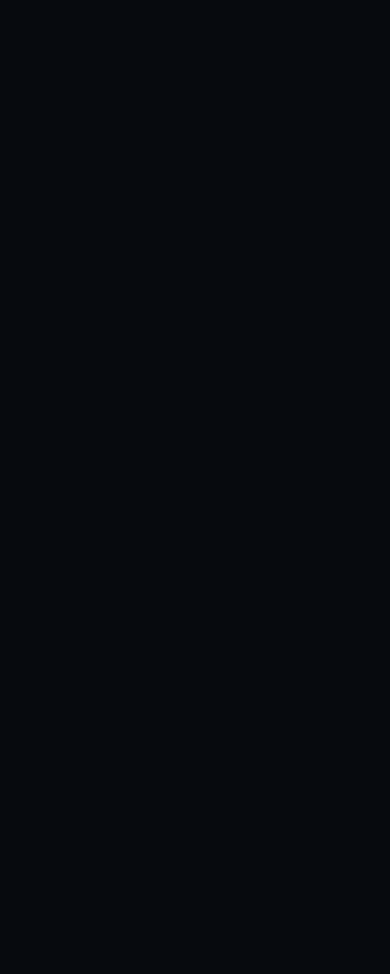
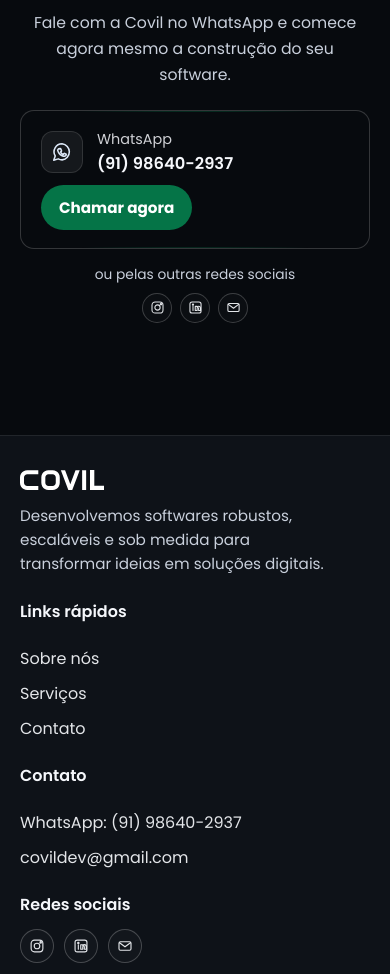
Before and after one commit to Covil-Works/Site-Covil, a React (Vite) app: page / in a window 390 px wide. Shown: the part 2533-3507 px from the top of the page. Before the commit the page ends 2490 px from the top, so only its background shows below. Built offline with nearby package versions, Linux system fonts and the light colour scheme.

Commit message:
feat(site): add contact and footer sections with responsive refinements

```diff
--- a/src/App.jsx
+++ b/src/App.jsx
@@ -93,7 +93,7 @@ function App() {
   }, []);
 
   useEffect(() => {
-    const serviceCards = Array.from(document.querySelectorAll(".services article"));
+    const serviceCards = Array.from(document.querySelectorAll(".services article, .contact-card"));
 
     if (serviceCards.length === 0) {
       return undefined;
@@ -220,7 +220,16 @@ function App() {
               <a href="#projetos" onClick={closeMobileMenu}>
                 Projetos
               </a>
-              <a href="#projetos" className="cta-button" onClick={closeMobileMenu}>
+              <a href="#contato" onClick={closeMobileMenu}>
+                Contato
+              </a>
+              <a
+                href="https://wa.me/5591986402937"
+                target="_blank"
+                rel="noreferrer"
+                className="cta-button"
+                onClick={closeMobileMenu}
+              >
                 Crie seu projeto
               </a>
             </div>
@@ -343,7 +352,149 @@ function App() {
 
           <div className="forest-strip" aria-hidden="true" />
         </section>
+
+        <section id="contato" className="contact-section" aria-labelledby="contact-heading">
+          <div className="contact-header">
+            <h2 id="contact-heading">Vamos tirar seu projeto do papel?</h2>
+            <p>Fale com a Covil no WhatsApp e comece agora mesmo a construção do seu software.</p>
+          </div>
+
+          <div className="contact-grid">
+            <a
+              href="https://wa.me/5591986402937"
+              target="_blank"
+              rel="noreferrer"
+              className="contact-card contact-card--cta"
+              aria-label="Chamar a Covil no WhatsApp"
+            >
+              <span className="contact-card-icon" aria-hidden="true">
+                <svg viewBox="0 0 24 24" role="img">
+                  <path d="M12.1 3.1a8.7 8.7 0 0 0-7.5 13.2L3 21l4.9-1.5a8.9 8.9 0 0 0 4.2 1.1h.1a8.8 8.8 0 0 0-.1-17.5Z" />
+                  <path d="M9 8.7c.2-.5.4-.5.6-.5h.5c.2 0 .4 0 .5.4.2.5.8 1.8.8 1.9.1.2.1.3 0 .5s-.2.3-.4.4-.3.3-.4.4c-.1.1-.2.3 0 .5.2.4 1 1.6 2.4 2.1.3.1.5.1.6 0 .2-.2.5-.6.6-.8.2-.2.3-.2.5-.1.2.1 1.3.6 1.5.7.2.1.4.2.4.3s0 .8-.3 1.2c-.2.4-1 .8-1.3.8-.4.1-.8.2-1.3 0a7 7 0 0 1-2.1-.7 8.1 8.1 0 0 1-2.8-2.5c-.8-1.1-1.2-2.1-1.4-2.8-.2-.7.1-1.1.3-1.4.2-.3.4-.5.6-.7Z" />
+                </svg>
+              </span>
+              <span className="contact-card-content">
+                <span className="contact-card-label">WhatsApp</span>
+                <span className="contact-card-value">(91) 98640-2937</span>
+              </span>
+              <span className="contact-card-action">Chamar agora</span>
+            </a>
+
+            <div className="contact-alt" aria-label="Outras redes de contato">
+              <p>ou pelas outras redes sociais</p>
+              <div className="contact-alt-icons">
+                <a
+                  href="https://www.instagram.com/covildev/"
+                  target="_blank"
+                  rel="noreferrer"
+                  className="contact-alt-link"
+                  aria-label="Instagram da Covil"
+                >
+                  <svg viewBox="0 0 24 24" role="img">
+                    <rect x="3.2" y="3.2" width="17.6" height="17.6" rx="5" />
+                    <circle cx="12" cy="12" r="4.2" />
+                    <circle cx="17.5" cy="6.6" r="1.1" />
+                  </svg>
+                </a>
+
+                <a
+                  href="https://linkedin.com/company/covildev"
+                  target="_blank"
+                  rel="noreferrer"
+                  className="contact-alt-link"
+                  aria-label="LinkedIn da Covil"
+                >
+                  <svg viewBox="0 0 24 24" role="img">
+                    <rect x="3.1" y="3.1" width="17.8" height="17.8" rx="3.3" />
+                    <path d="M8 10.2v6.6" />
+                    <circle cx="8" cy="7.5" r="1" />
+                    <path d="M11.6 16.8v-6.6h3v1c.4-.7 1.3-1.3 2.5-1.3 2 0 2.9 1.2 2.9 3.4v3.5h-3v-3.2c0-1-.3-1.7-1.2-1.7s-1.2.7-1.2 1.8v3.1Z" />
+                  </svg>
+                </a>
+
+                <a
+                  href="mailto:covildev@gmail.com"
+                  className="contact-alt-link"
+                  aria-label="Email da Covil"
+                >
+                  <svg viewBox="0 0 24 24" role="img">
+                    <rect x="3" y="5.6" width="18" height="12.8" rx="2.1" />
+                    <path d="M3.8 7.1 12 13.2l8.2-6.1" />
+                  </svg>
+                </a>
+              </div>
+            </div>
+          </div>
+        </section>
       </main>
+
+      <footer className="site-footer" aria-labelledby="footer-title">
+        <div className="site-footer-inner">
+          <div className="site-footer-brand">
+            <img src="/img/nome-covil.svg" alt="Covil" />
+            <p>
+              Desenvolvemos softwares robustos, escaláveis e sob medida para transformar
+              ideias em soluções digitais.
+            </p>
+          </div>
+
+          <nav className="site-footer-nav" aria-label="Links rápidos">
+            <h2 id="footer-title">Links rápidos</h2>
+            <a href="#sobre">Sobre nós</a>
+            <a href="#projetos">Serviços</a>
+            <a href="#contato">Contato</a>
+          </nav>
+
+          <div className="site-footer-contact">
+            <h2>Contato</h2>
+            <a href="https://wa.me/5591986402937" target="_blank" rel="noreferrer">
+              WhatsApp: (91) 98640-2937
+            </a>
+            <a href="mailto:covildev@gmail.com">covildev@gmail.com</a>
+          </div>
+
+          <div className="site-footer-social">
+            <h2>Redes sociais</h2>
+            <div className="site-footer-social-icons">
+              <a
+                href="https://www.instagram.com/covildev/"
+                target="_blank"
+                rel="noreferrer"
+                aria-label="Instagram da Covil"
+              >
+                <svg viewBox="0 0 24 24" role="img">
+                  <rect x="3.2" y="3.2" width="17.6" height="17.6" rx="5" />
+                  <circle cx="12" cy="12" r="4.2" />
+                  <circle cx="17.5" cy="6.6" r="1.1" />
+                </svg>
+              </a>
+              <a
+                href="https://linkedin.com/company/covildev"
+                target="_blank"
+                rel="noreferrer"
+                aria-label="LinkedIn da Covil"
+              >
+                <svg viewBox="0 0 24 24" role="img">
+                  <rect x="3.1" y="3.1" width="17.8" height="17.8" rx="3.3" />
+                  <path d="M8 10.2v6.6" />
+                  <circle cx="8" cy="7.5" r="1" />
+                  <path d="M11.6 16.8v-6.6h3v1c.4-.7 1.3-1.3 2.5-1.3 2 0 2.9 1.2 2.9 3.4v3.5h-3v-3.2c0-1-.3-1.7-1.2-1.7s-1.2.7-1.2 1.8v3.1Z" />
+                </svg>
+              </a>
+              <a href="mailto:covildev@gmail.com" aria-label="Email da Covil">
+                <svg viewBox="0 0 24 24" role="img">
+                  <rect x="3" y="5.6" width="18" height="12.8" rx="2.1" />
+                  <path d="M3.8 7.1 12 13.2l8.2-6.1" />
+                </svg>
+              </a>
+            </div>
+          </div>
+        </div>
+
+        <div className="site-footer-bottom">
+          <p>© {new Date().getFullYear()} Covil Dev. Todos os direitos reservados.</p>
+        </div>
+      </footer>
     </div>
   );
 }
--- a/src/styles/hero.css
+++ b/src/styles/hero.css
@@ -80,10 +80,21 @@
   font-size: 1rem;
   font-weight: 500;
   color: rgba(245, 247, 251, 0.96);
+  transition: color 0.2s ease, transform 0.2s ease;
+  transform-origin: center;
 }
 
 .menu a:hover {
   color: #fff;
+}
+
+.menu a:not(.cta-button) {
+  display: inline-block;
+}
+
+.menu a:not(.cta-button):hover,
+.menu a:not(.cta-button):focus-visible {
+  transform: scale(1.06);
 }
 
 .cta-button {
@@ -92,6 +103,16 @@
   border-radius: 10px;
   font-size: 0.9rem;
   font-weight: 600;
+  display: inline-flex;
+  align-items: center;
+  justify-content: center;
+  transition: transform 0.2s ease, box-shadow 0.2s ease;
+}
+
+.cta-button:hover,
+.cta-button:focus-visible {
+  transform: scale(1.05);
+  box-shadow: 0 10px 22px rgba(5, 116, 71, 0.35);
 }
 
 .hero-text {
--- a/src/styles/responsive.css
+++ b/src/styles/responsive.css
@@ -180,4 +180,56 @@
     font-size: 1.4rem;
   }
 
+  .contact-section {
+    margin-top: 56px;
+    padding: 0;
+  }
+
+  .contact-header h2 {
+    font-size: 1.5rem;
+  }
+
+  .contact-grid {
+    grid-template-columns: 1fr;
+    margin-top: 22px;
+  }
+
+  .contact-card {
+    grid-template-columns: auto 1fr;
+    row-gap: 10px;
+  }
+
+  .contact-card-action {
+    grid-column: 1 / -1;
+    justify-self: start;
+  }
+
+  .contact-alt {
+    flex-direction: column;
+    gap: 8px;
+  }
+
+  .site-footer-inner {
+    grid-template-columns: 1fr 1fr;
+  }
+
+  .site-footer-brand {
+    grid-column: 1 / -1;
+  }
+
 }
+
+@media (max-width: 560px) {
+  .site-footer-inner {
+    grid-template-columns: 1fr;
+    gap: 22px;
+    padding-top: 34px;
+  }
+
+  .site-footer-brand,
+  .site-footer-nav,
+  .site-footer-contact,
+  .site-footer-social {
+    grid-column: auto;
+  }
+}
```
